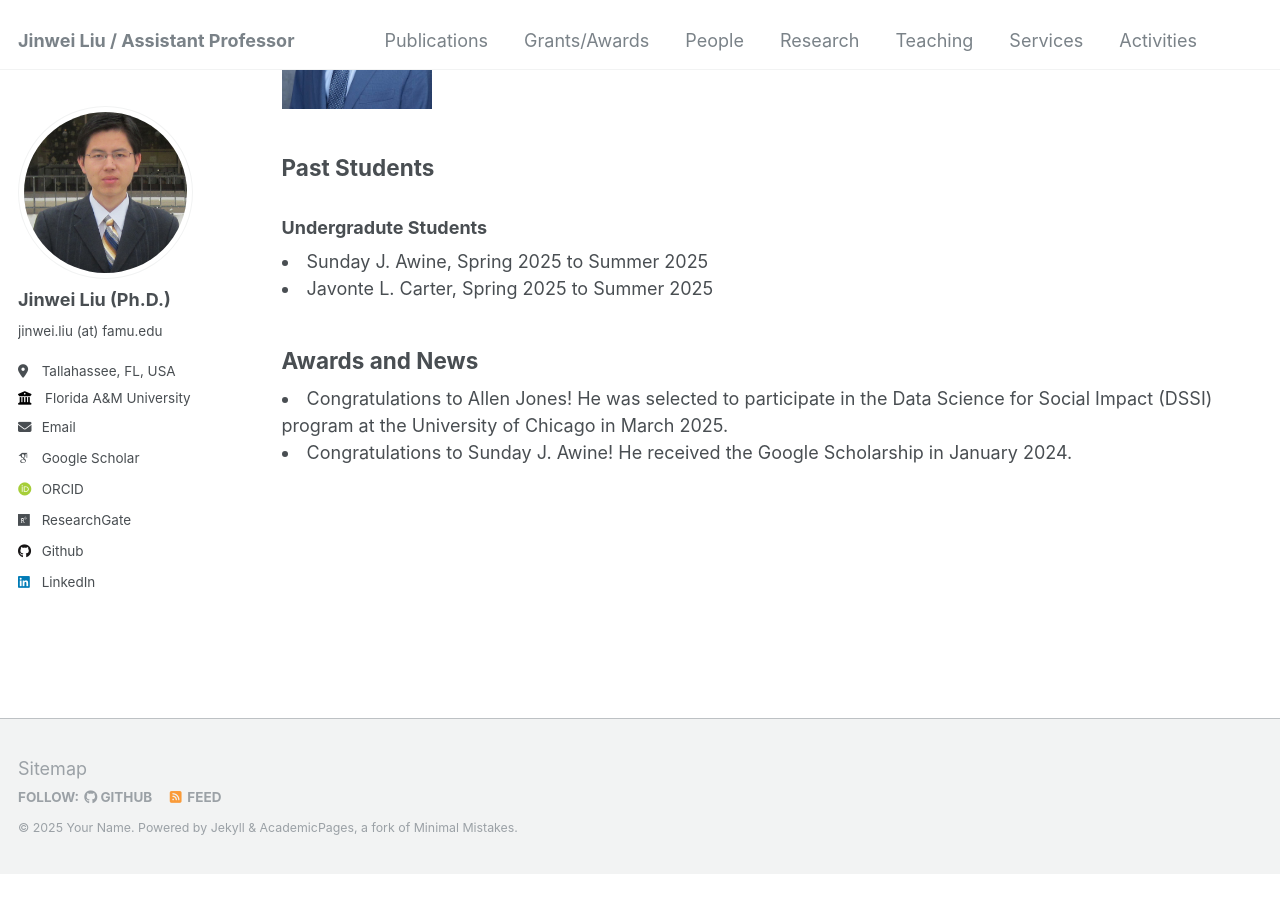
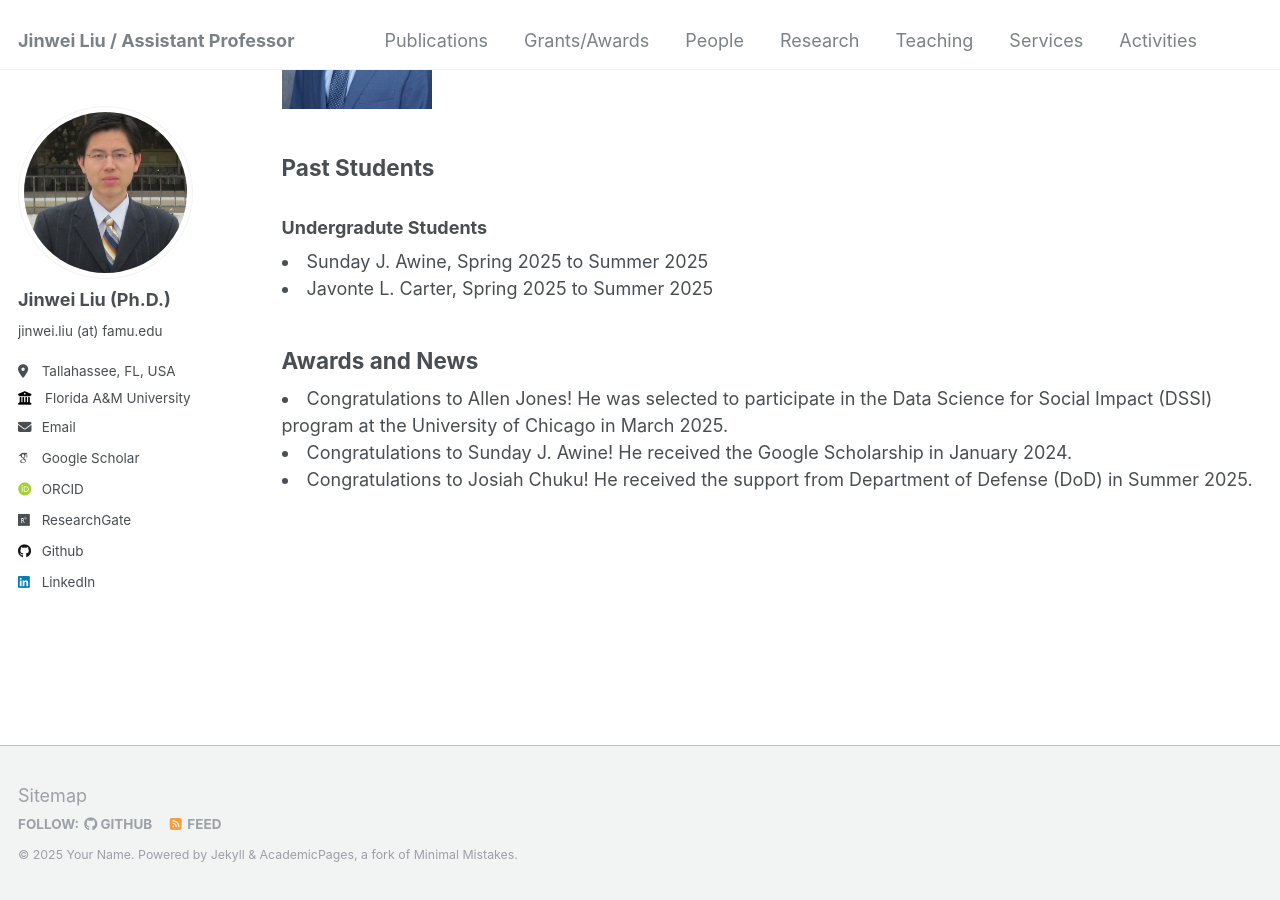
Before and after one commit to jinweiliucu/jinweiliucu.github.io, a Jekyll site: the page built from _pages/people.html, in a window 1280 px wide and 900 px high, scrolled down 590 px. Built offline with Jekyll 4.4.1, drawn with Linux system fonts in a browser that asks for light colours; some web fonts are replaced; before the commit the page ends 1463 px from its top, so only the background shows below that.

Commit message:
Update people.html

```diff
--- a/_pages/people.html
+++ b/_pages/people.html
@@ -50,3 +50,7 @@ Congratulations to Allen Jones! He was selected to participate in the Data Scien
 <li>
 Congratulations to Sunday J. Awine! He received the Google Scholarship in January 2024.
 </li>
+
+<li>
+Congratulations to Josiah Chuku! He received the support from Department of Defense (DoD) in Summer 2025.
+</li>
```
